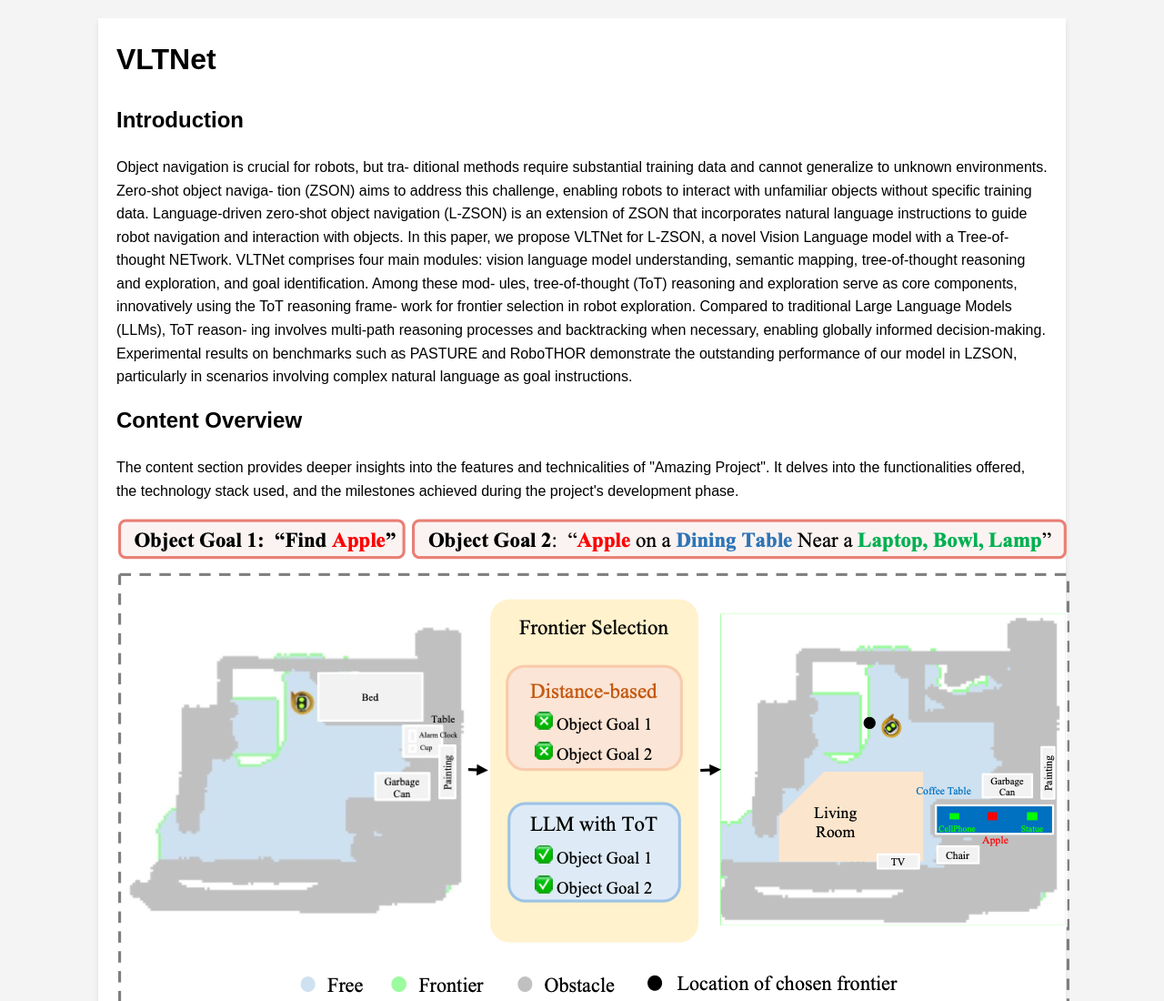
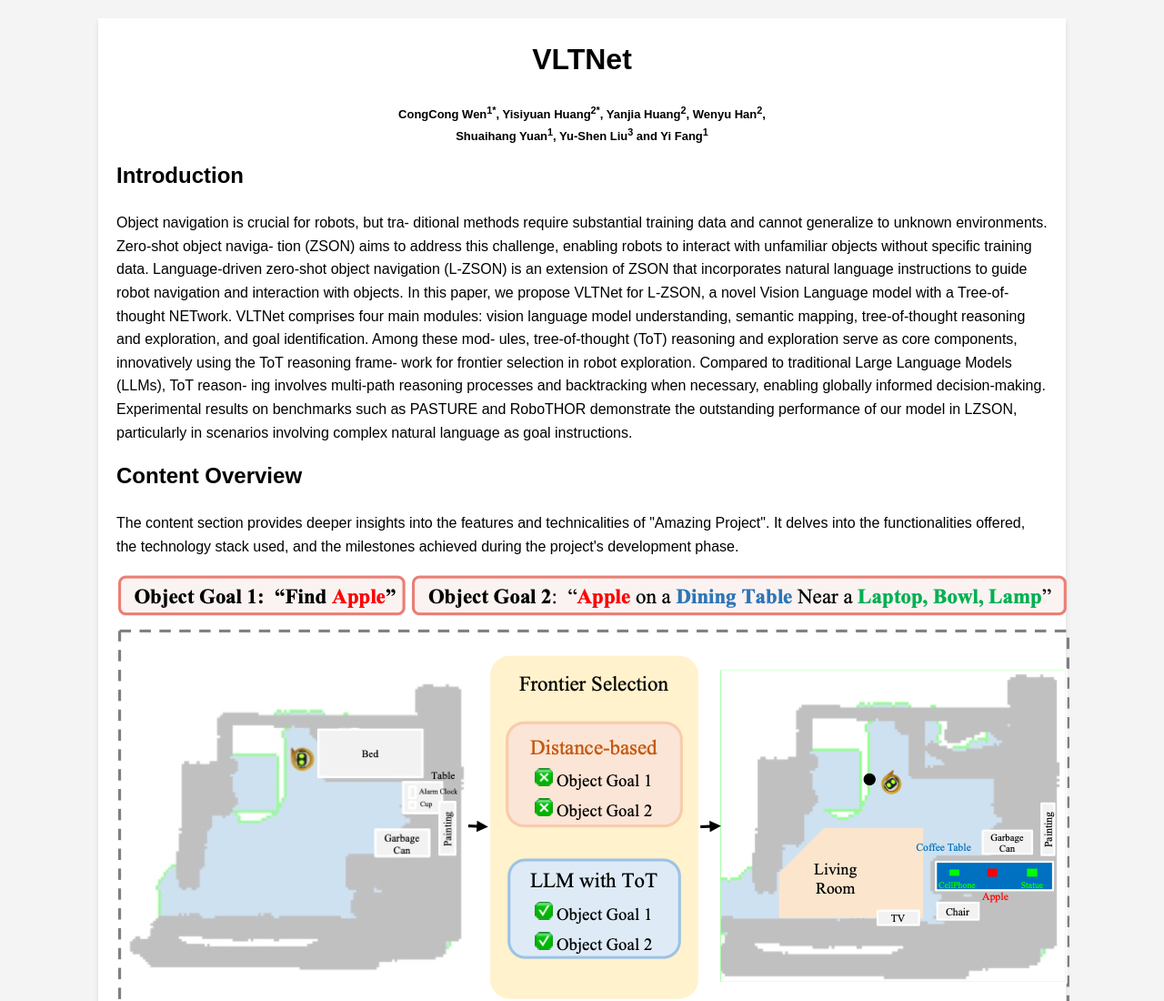
Before and after one commit to VLT-LZSON/VLT-LZSON.github.io, a plain HTML site: page index.html in a window 1280 px wide. Shown: the top 1100 px of the page at 91% size. Drawn offline with Linux system fonts and the light colour scheme.

Commit message:
Update index.html

```diff
--- a/index.html
+++ b/index.html
@@ -12,8 +12,8 @@ Navigation with Vision-Language Models and Tree of Thoughts</title>
 
 <body>
     <div class="container">
-        <h1>VLTNet</h1>
-
+        <h1 style="text-align: center; font-family: Arial;">VLTNet</h1>
+        <h3 style="text-align: center; font-family: Arial; font-size: small;">CongCong Wen<sup>1*</sup>, Yisiyuan Huang<sup>2*</sup>, Yanjia Huang<sup>2</sup>, Wenyu Han<sup>2</sup>,<br>Shuaihang Yuan<sup>1</sup>, Yu-Shen Liu<sup>3</sup> and Yi Fang<sup>1</sup></h3>
         <!-- Introduction Section -->
         <section class="introduction">
             <h2>Introduction</h2>
```
